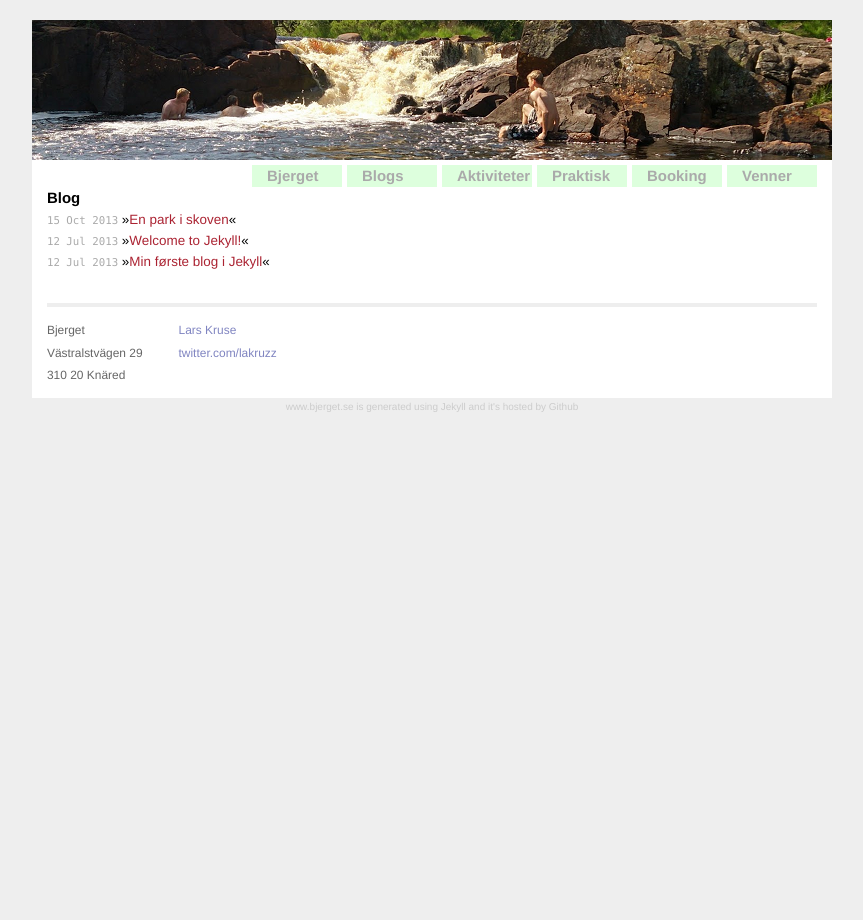
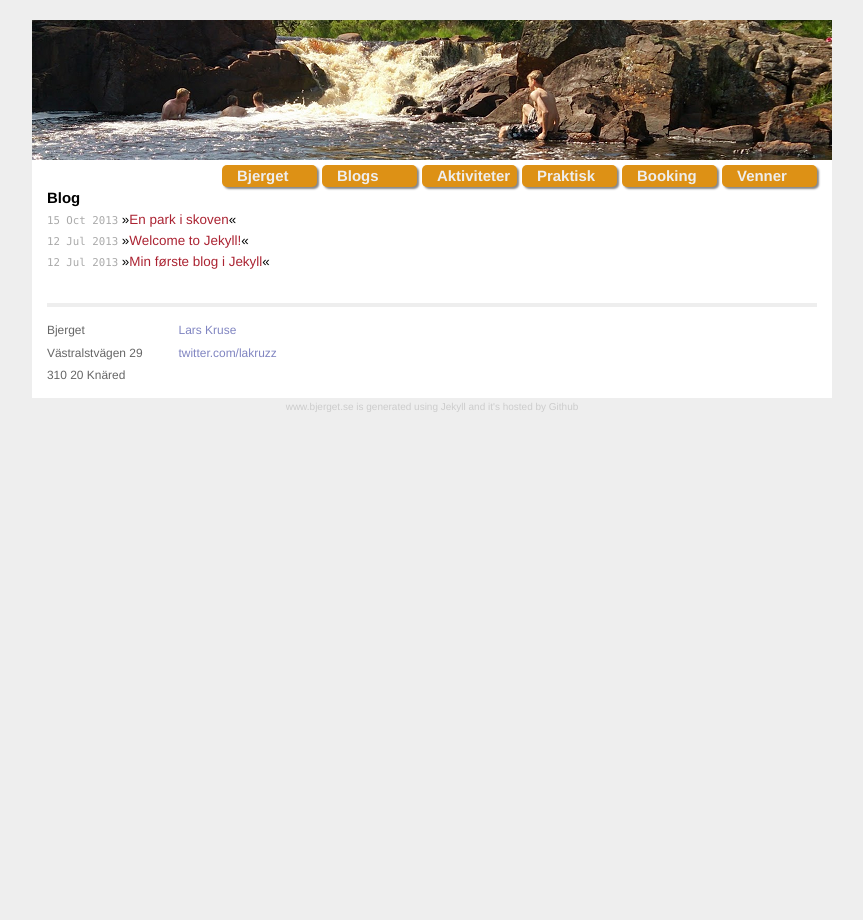
Before and after one commit to Bjerget/bjerget.se, a Jekyll site: the page built from index.html, in a window 1280 px wide. Shown: the whole page, without its empty margins (208-1071 px from the left). Built offline with Jekyll 4.4.1, drawn with Linux system fonts in a browser that asks for light colours.

Commit message:
Update main.css

```diff
--- a/css/main.css
+++ b/css/main.css
@@ -8,7 +8,7 @@
 * {
   padding: 0px;
   margin:0px;
-}fs
+}
 
 html, body { height: 100%; }
 
@@ -121,7 +121,6 @@
 
 .site {
   font-size: 115%;
-  text-align: justify;
   padding-left:1em;
   padding-right:1em;
   margin-top: auto;
@@ -148,7 +147,7 @@
 }
 
 .site .header a.extra {
-  color: #aaa;
+  color: #eee;
   margin-left: 1em;
 }
 
@@ -245,8 +244,9 @@
   float: right;
   margin-left :5px;
   margin-top :5px;
-  width:90px;
-  background-color: #dfd;
+  width:95px;
+  background-color: rgb(221, 145, 021);
   text-align:left;
-
+  border-radius: 5px;
+  box-shadow: 2px 2px 2px #888888;
 }
```
